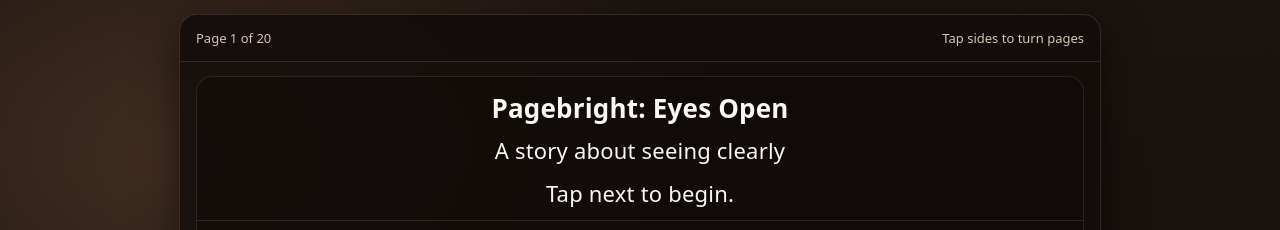
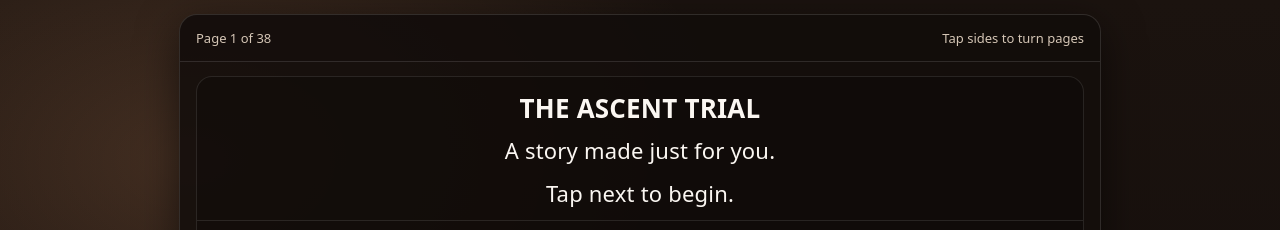
Before and after one commit to und3rc33j/JacobChristmas2025, a plain HTML site: page index.html in a window 1280 px wide. Shown: the top 230 px of the page. Drawn offline with Linux system fonts and the light colour scheme.

Commit message:
Refactor image references and update chapter content

```diff
--- a/index.html
+++ b/index.html
@@ -252,231 +252,345 @@
      CONTENT ZONE – EDIT PER BOOK
      ====================================================== */
 
+/* ======================================================
+   CONTENT ZONE – EDIT PER BOOK
+   ====================================================== */
+
 const IMG = {
-  cover:   "images/cover.png",
-  library: "images/scene-library.png",
-  watcher: "images/scene-watcher.png",
-  pendant: "images/scene-pendant.png",
-  akuma:   "images/scene-akuma.png",
-  transform:"images/scene-transform.png",
-  pages:   "images/scene-pages.png",
-  bedroom: "images/scene-bedroom.png",
-  city:    "images/scene-city.png"
+  cover:       "images/cover.png",
+  citySkyline: "images/scene-city-skyline.png",
+  upgradeDay:  "images/scene-upgrade-platform.png",
+  trackReveal: "images/scene-track-reveal.png",
+  startLine:   "images/scene-start-line.png",
+  splitTrack:  "images/scene-split-track.png",
+  hangingRail: "images/scene-hanging-rail.png",
+  rankings:    "images/scene-rankings-wall.png",
+  replay:      "images/scene-race-replay.png",
+  balcony:     "images/scene-balcony.png"
 };
 
 const pages = [
+  // Cover
   {
-    title:true,
-    lines:[
-      "Pagebright: Eyes Open",
-      "A story about seeing clearly",
-      "Tap next to begin."
-    ],
+    title: true,
+    lines: ["THE ASCENT TRIAL", "A story made just for you.", "Tap next to begin."],
     img: IMG.cover
   },
 
+  // Chapter 1
   {
-    lines:[
-      "Caitlin had a habit of noticing things.",
-      "Not the sort of things that made people say “wow, you’re clever,” but the small, easily missed ones.",
-      "The pause before someone answered a question.",
-      "The way a laugh sounded a little too quick.",
-      "She noticed when the world rushed past people, leaving them trying to keep up."
+    title: true,
+    lines: ["CHAPTER 1", "Upgrade Day"],
+    img: null
+  },
+  {
+    lines: [
+      "Upgrade Day always felt quieter than it should have.",
+      "The city made a big show of it.",
+      "But when the upgrades came through, everything went still."
     ],
-    img:null
+    img: IMG.citySkyline
+  },
+  {
+    lines: [
+      "Jacob stood on the calibration platform.",
+      "His band hummed softly, warming against his skin.",
+      "Green light."
+    ],
+    img: IMG.upgradeDay
+  },
+  {
+    lines: [
+      "Numbers scrolled across his vision.",
+      "Speed: +2.",
+      "Focus: +1.",
+      "Endurance: unchanged."
+    ],
+    img: null
+  },
+  {
+    lines: [
+      "Around him, people cheered and showed off their upgrades.",
+      "Jacob checked his results again.",
+      "Same."
+    ],
+    img: null
+  },
+  {
+    lines: [
+      "He hadn’t failed anything.",
+      "He’d done the tasks.",
+      "Followed the routes.",
+      "Helped where help was logged and tracked."
+    ],
+    img: null
+  },
+  {
+    lines: [
+      "Still, his name sat lower on the rankings wall",
+      "than people who’d skipped half the circuit.",
+      "He didn’t argue.",
+      "The numbers wouldn’t care."
+    ],
+    img: null
+  },
+  {
+    lines: [
+      "The sky flickered.",
+      "A new announcement rolled across the buildings:",
+      "THE ASCENT TRIAL",
+      "OPEN ENTRY"
+    ],
+    img: IMG.trackReveal
+  },
+  {
+    lines: [
+      "The cheering stopped.",
+      "Above the city, the race track unfolded into open air.",
+      "Winners earned permanent upgrades.",
+      "Losers earned injuries."
+    ],
+    img: null
+  },
+  {
+    lines: [
+      "Jacob’s band tightened slightly.",
+      "Recommended Entry: No.",
+      "He looked up at the track and felt something click.",
+      "Not fear.",
+      "Recognition."
+    ],
+    img: null
   },
 
+  // Chapter 2
   {
-    lines:[
-      "She liked walking home because of that. Walking meant she could notice.",
-      "The pavement outside the library was scattered with damp leaves.",
-      "The building smelled faintly of old paper and rain.",
-      "Something didn’t feel settled."
+    title: true,
+    lines: ["CHAPTER 2", "The Starting Line"],
+    img: null
+  },
+  {
+    lines: [
+      "The gates locked with a sound like teeth snapping shut.",
+      "Jacob stood at the edge of the platform.",
+      "Drones hovered nearby, broadcasting every face."
     ],
-    img: IMG.library
+    img: IMG.startLine
+  },
+  {
+    lines: [
+      "Five.",
+      "Four.",
+      "Three."
+    ],
+    img: null
+  },
+  {
+    lines: [
+      "Someone stepped forward early.",
+      "No warning.",
+      "No penalty."
+    ],
+    img: null
+  },
+  {
+    lines: [
+      "Two.",
+      "Jacob noticed a faint marking ahead.",
+      "Barely visible.",
+      "Not on the official map."
+    ],
+    img: null
+  },
+  {
+    lines: [
+      "One.",
+      "The gates vanished.",
+      "He ran."
+    ],
+    img: null
+  },
+  {
+    lines: [
+      "The first jump was clean.",
+      "The second tighter than expected.",
+      "By the third, the track split."
+    ],
+    img: IMG.splitTrack
+  },
+  {
+    lines: [
+      "One route was shorter.",
+      "Unmarked.",
+      "Someone took it without hesitation",
+      "and flew past like they’d practiced a jump",
+      "that wasn’t meant to exist."
+    ],
+    img: null
+  },
+  {
+    lines: [
+      "Jacob took the longer path.",
+      "His lungs burned as the spiral climbed higher.",
+      "Halfway up, his band flashed red:",
+      "Stamina Throttle Engaged."
+    ],
+    img: null
+  },
+  {
+    lines: [
+      "He slowed.",
+      "Above him, runners with glowing bands didn’t."
+    ],
+    img: null
+  },
+  {
+    lines: [
+      "The finish platform blurred into view.",
+      "Jacob’s foot slipped.",
+      "He grabbed the rail and hung there, heart hammering."
+    ],
+    img: IMG.hangingRail
+  },
+  {
+    lines: [
+      "He watched three people cross the line.",
+      "One of them hadn’t completed a single official challenge all year.",
+      "The crowd roared."
+    ],
+    img: null
+  },
+  {
+    lines: [
+      "Jacob pulled himself back onto the track.",
+      "Band dim.",
+      "Shaking.",
+      "He didn’t look at the rankings.",
+      "He already knew."
+    ],
+    img: null
   },
 
+  // Chapter 3
   {
-    lines:[
-      "A woman stood near the entrance, phone pressed to her ear.",
-      "“I know I had them,” she said, checking the same pocket again and again.",
-      "People stepped around her without looking twice.",
-      "Caitlin didn’t rush over.",
-      "She watched."
+    title: true,
+    lines: ["CHAPTER 3", "The Quiet Part After"],
+    img: null
+  },
+  {
+    lines: [
+      "The city didn’t slow down for the losers.",
+      "Screens replayed the winning jumps on a loop.",
+      "The crowd cheered like the outcome had always been obvious."
     ],
-    img:null
+    img: null
+  },
+  {
+    lines: [
+      "Jacob stood near the edge of the plaza",
+      "watching his name slide down the rankings wall.",
+      "No penalty.",
+      "No reward.",
+      "Just unchanged."
+    ],
+    img: IMG.rankings
+  },
+  {
+    lines: [
+      "People argued nearby.",
+      "Someone said the race was fair because the rules were public.",
+      "Jacob looked up at the track.",
+      "Public didn’t mean visible."
+    ],
+    img: null
+  },
+  {
+    lines: [
+      "His band pulsed once:",
+      "Post-Trial Status: Stable.",
+      "Stable felt like a word you used when nothing had gone wrong,",
+      "even though something clearly had."
+    ],
+    img: null
   },
 
+  // Chapter 4
   {
-    lines:[
-      "The woman’s free hand never left her bag.",
-      "“Excuse me,” Caitlin said gently. “Have you checked in there?”",
-      "The woman blinked. Her keys sat right on top.",
-      "“Oh,” she laughed. “Thank you.”"
+    title: true,
+    lines: ["CHAPTER 4", "What Stays Unchanged"],
+    img: null
+  },
+  {
+    lines: [
+      "That night, Jacob replayed the race.",
+      "Not the finish.",
+      "The middle.",
+      "The moments that didn’t sit right."
     ],
-    img:null
+    img: IMG.replay
   },
-
   {
-    lines:[
-      "Caitlin smiled and carried on walking.",
-      "She didn’t see the figure watching from across the street.",
-      "Old. Wrapped in a long coat.",
-      "Eyes sharp and thoughtful.",
-      "The figure nodded, as if a quiet decision had been made."
+    lines: [
+      "He stripped away overlays and colour grading.",
+      "The track looked rougher like this.",
+      "Seams visible.",
+      "Old welds catching the light."
     ],
-    img: IMG.watcher
+    img: null
   },
-
   {
-    lines:[
-      "That night, Caitlin found a small box waiting on her bed.",
-      "No wrapping. No note.",
-      "Inside lay a pendant, shaped like an owl’s eye.",
-      "It was warm beneath her fingers, glowing softly."
+    lines: [
+      "He paused where the shortcut should have been.",
+      "There was something there.",
+      "Not a route.",
+      "A gap in the map."
     ],
-    img: IMG.pendant
+    img: null
   },
-
   {
-    lines:[
-      "A fluttering sound filled the room.",
-      "“Well,” said a small voice, “you took your time.”",
-      "A tiny owl hovered in front of her.",
-      "“I’m Ollu,” the owl said. “And yes, I’m real.”"
+    lines: [
+      "He didn’t unlock restricted data.",
+      "Didn’t chase hidden boosts.",
+      "Didn’t try to level the numbers."
     ],
-    img:null
+    img: null
   },
-
   {
-    lines:[
-      "Ollu explained about the Miraculouses.",
-      "About how they chose their holders.",
-      "“The Owl Miraculous looks for perception,” Ollu said.",
-      "“For patience. For people who see what others rush past.”",
-      "“You don’t see more because you’re special.”",
-      "“You’re special because you see.”"
+    lines: [
+      "The system wasn’t fair.",
+      "But it was predictable.",
+      "And predictability meant choice."
     ],
-    img:null
+    img: null
   },
-
   {
-    lines:[
-      "The pendant was hers now.",
-      "But there was a rule.",
-      "“Keep it secret,” Ollu said.",
-      "“Power draws attention. Attention draws trouble.”",
-      "Caitlin nodded as the weight of it settled quietly in her chest."
+    lines: [
+      "The re-entry screen hovered in front of him:",
+      "THE ASCENT TRIAL – CONFIRM",
+      "Upgrade Options Available"
     ],
-    img:null
+    img: null
   },
-
   {
-    lines:[
-      "Trouble arrived sooner than she expected.",
-      "The next afternoon, the town centre filled with noise.",
-      "Paper flew through the air.",
-      "Headlines twisted into a storm around a man at the centre.",
-      "People ran."
+    lines: [
+      "Jacob didn’t open them.",
+      "He confirmed entry anyway."
     ],
-    img: IMG.akuma
+    img: IMG.balcony
   },
-
   {
-    lines:[
-      "Caitlin felt it before she understood it.",
-      "A pressure. Like someone shouting without being heard.",
-      "“That’s an akumatised villain,” Ollu said.",
-      "“Fear and anger twisted into power.”",
-      "“What do I do?” Caitlin asked."
+    lines: [
+      "If the system was going to test him again,",
+      "it would do it without him pretending not to see the cracks.",
+      "Same race.",
+      "Same rules.",
+      "Jacob watched the track light up in the distance.",
+      "Then turned off the screen."
     ],
-    img:null
-  },
-
-  {
-    lines:[
-      "“You see,” Ollu replied.",
-      "Caitlin touched the pendant.",
-      "“Ollu,” she said, steadying herself.",
-      "“Eyes open!”",
-      "Light wrapped around her as feathers of gold and violet spiralled into place."
-    ],
-    img: IMG.transform
-  },
-
-  {
-    lines:[
-      "Pagebright rushed forward.",
-      "Nothing happened.",
-      "The glowing pages she expected stayed blank.",
-      "The storm grew louder.",
-      "“You’re rushing,” Ollu said gently.",
-      "“You’re trying to fix the noise, not understand it.”"
-    ],
-    img:null
-  },
-
-  {
-    lines:[
-      "Pagebright stopped.",
-      "She closed her eyes.",
-      "She breathed.",
-      "She let the noise exist without fighting it.",
-      "When she opened her eyes again, the world changed."
-    ],
-    img:null
-  },
-
-  {
-    lines:[
-      "“Oh,” Pagebright whispered.",
-      "She stepped closer, calm and quiet.",
-      "“You’re not angry because you’re wrong,” she said.",
-      "“You’re angry because no one listened.”",
-      "The pages burst into light."
-    ],
-    img: IMG.pages
-  },
-
-  {
-    lines:[
-      "The storm stilled.",
-      "The villain’s power cracked and faded.",
-      "The man sank to the ground, confused but calm.",
-      "The town grew quiet again."
-    ],
-    img:null
-  },
-
-  {
-    lines:[
-      "That evening, back in her room, Caitlin touched the pendant once more.",
-      "“Eyes closed,” she said softly.",
-      "The glow faded.",
-      "Ollu yawned and settled onto her bookshelf."
-    ],
-    img: IMG.bedroom
-  },
-
-  {
-    lines:[
-      "Caitlin lay back, staring at the ceiling.",
-      "She hadn’t saved the day by being louder or stronger.",
-      "She’d saved it by slowing down.",
-      "By seeing."
-    ],
-    img:null
-  },
-
-  {
-    lines:[
-      "Somewhere, unseen, an old watcher smiled.",
-      "The Owl Miraculous was exactly where it belonged.",
-      "THE END"
-    ],
-    img: IMG.city
+    img: null
   }
 ];
+
 
   /* ======================================================
      ENGINE ZONE – DO NOT EDIT BELOW
```
